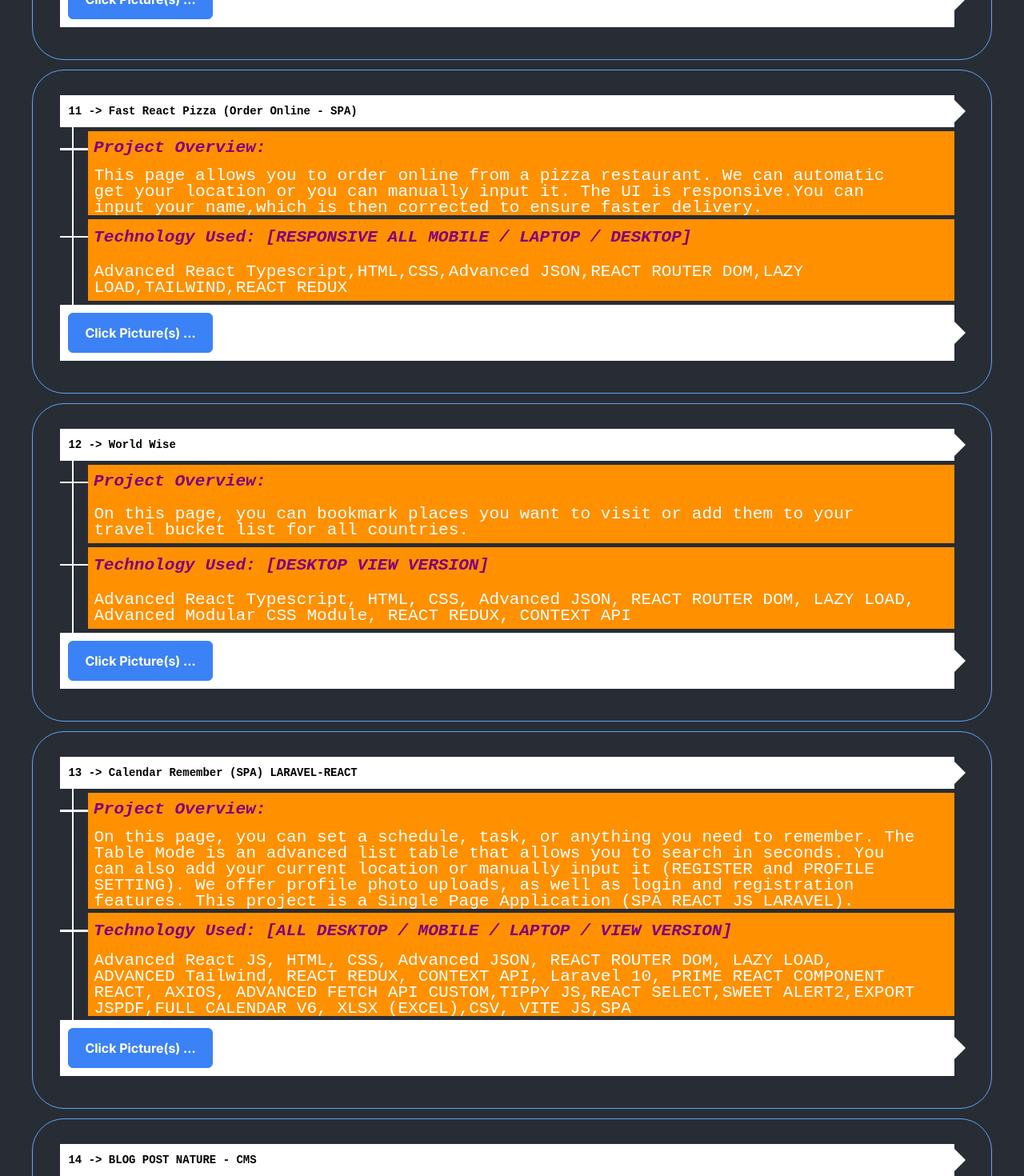
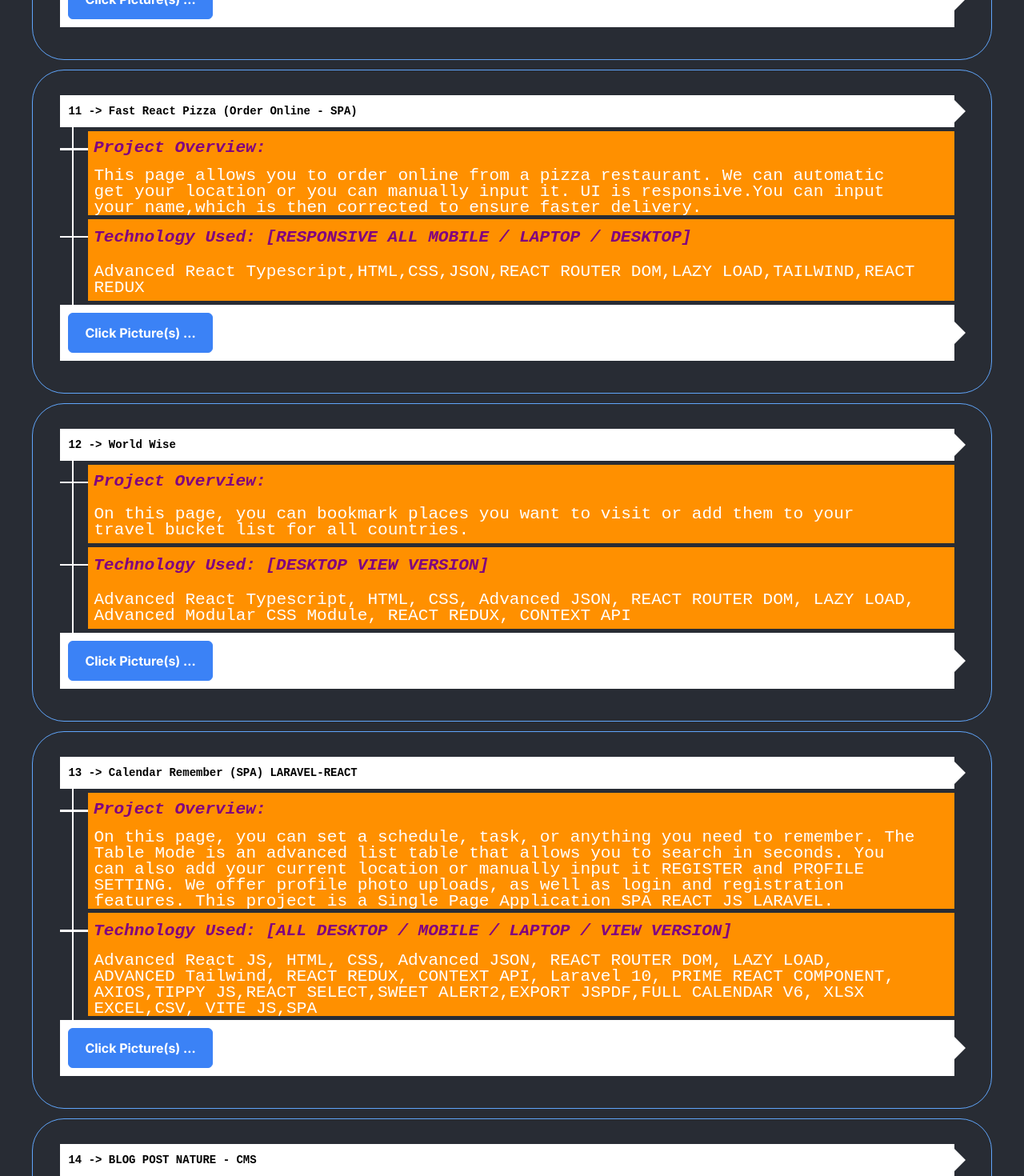
Before and after one commit to itechpaulj/portfolio, a React (Vite) app: page / in a window 1280 px wide. Shown: the part 5262-6732 px from the top of the page at 80% size. Built offline with nearby package versions, Linux system fonts and the light colour scheme; a web font is replaced by a local one.

Commit message:
adjust in the project overview sentence

```diff
--- a/src/components/Project.jsx
+++ b/src/components/Project.jsx
@@ -609,9 +609,9 @@ function Project() {
               </div>
               <h4 className="text-sm sm:text-md text-wrap">
                 This page allows you to order online from a pizza restaurant. We
-                can automatic get your location or you can manually input it.
-                The UI is responsive.You can input your name,which is then
-                corrected to ensure faster delivery.
+                can automatic get your location or you can manually input it. UI
+                is responsive.You can input your name,which is then corrected to
+                ensure faster delivery.
               </h4>
             </li>
             <li className="sub-cat">
@@ -619,7 +619,7 @@ function Project() {
                 Technology Used: {`[RESPONSIVE ALL MOBILE / LAPTOP / DESKTOP]`}
               </p>
               <h4 className="text-sm sm:text-md text-wrap p-3">
-                {`Advanced React Typescript,HTML,CSS,Advanced JSON,REACT ROUTER DOM,LAZY LOAD,TAILWIND,REACT REDUX`}
+                {`Advanced React Typescript,HTML,CSS,JSON,REACT ROUTER DOM,LAZY LOAD,TAILWIND,REACT REDUX`}
               </h4>
             </li>
             <li className="main-cat ">
@@ -707,10 +707,10 @@ function Project() {
                 On this page, you can set a schedule, task, or anything you need
                 to remember. The Table Mode is an advanced list table that
                 allows you to search in seconds. You can also add your current
-                location or manually input it (REGISTER and PROFILE SETTING). We
+                location or manually input it REGISTER and PROFILE SETTING. We
                 offer profile photo uploads, as well as login and registration
-                features. This project is a Single Page Application (SPA REACT
-                JS LARAVEL).
+                features. This project is a Single Page Application SPA REACT JS
+                LARAVEL.
               </h4>
             </li>
             <li className="sub-cat">
@@ -719,7 +719,7 @@ function Project() {
                 {`[ALL DESKTOP / MOBILE / LAPTOP / VIEW VERSION]`}
               </p>
               <h4 className="text-sm sm:text-md text-wrap p-3">
-                {`Advanced React JS, HTML, CSS, Advanced JSON, REACT ROUTER DOM, LAZY LOAD, ADVANCED Tailwind, REACT REDUX, CONTEXT API, Laravel 10, PRIME REACT COMPONENT REACT, AXIOS, ADVANCED FETCH API CUSTOM,TIPPY JS,REACT SELECT,SWEET ALERT2,EXPORT JSPDF,FULL CALENDAR V6, XLSX (EXCEL),CSV, VITE JS,SPA`}
+                {`Advanced React JS, HTML, CSS, Advanced JSON, REACT ROUTER DOM, LAZY LOAD, ADVANCED Tailwind, REACT REDUX, CONTEXT API, Laravel 10, PRIME REACT COMPONENT, AXIOS,TIPPY JS,REACT SELECT,SWEET ALERT2,EXPORT JSPDF,FULL CALENDAR V6, XLSX EXCEL,CSV, VITE JS,SPA`}
               </h4>
             </li>
             <li className="main-cat ">
```
